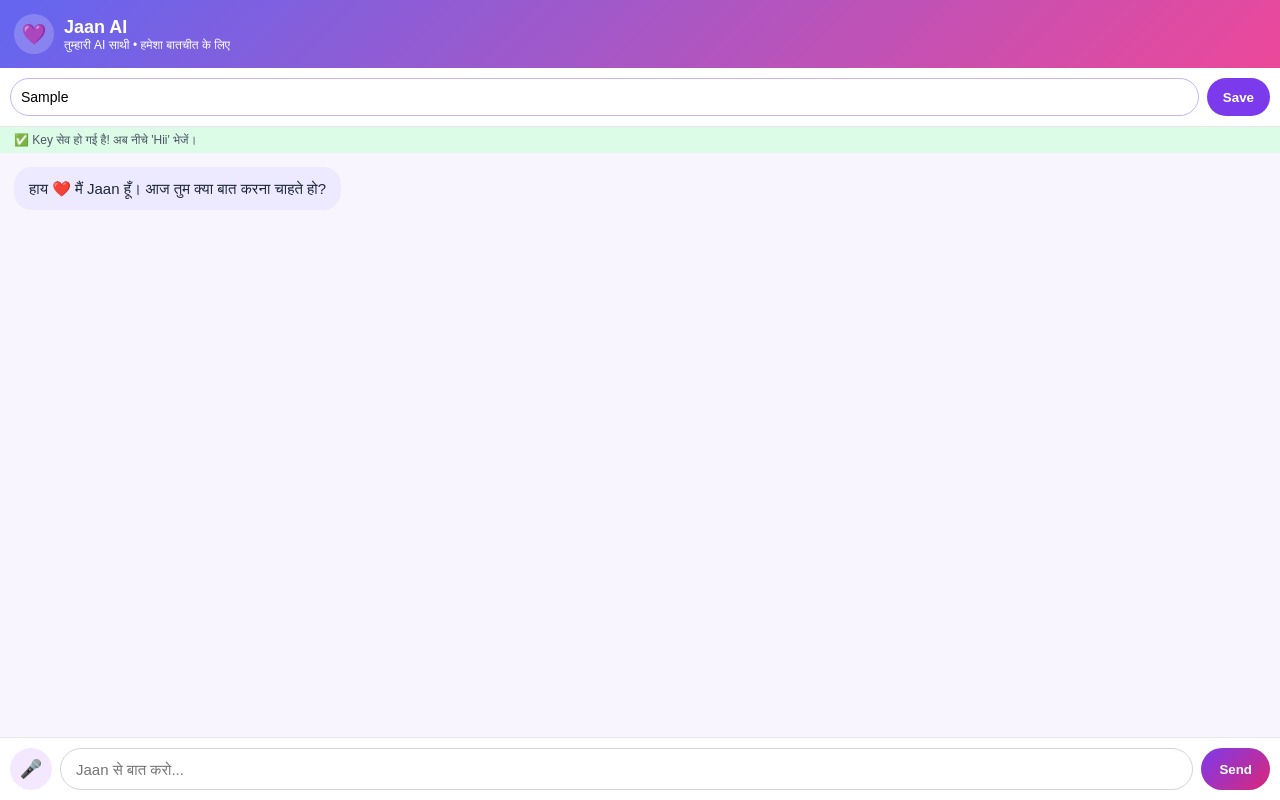
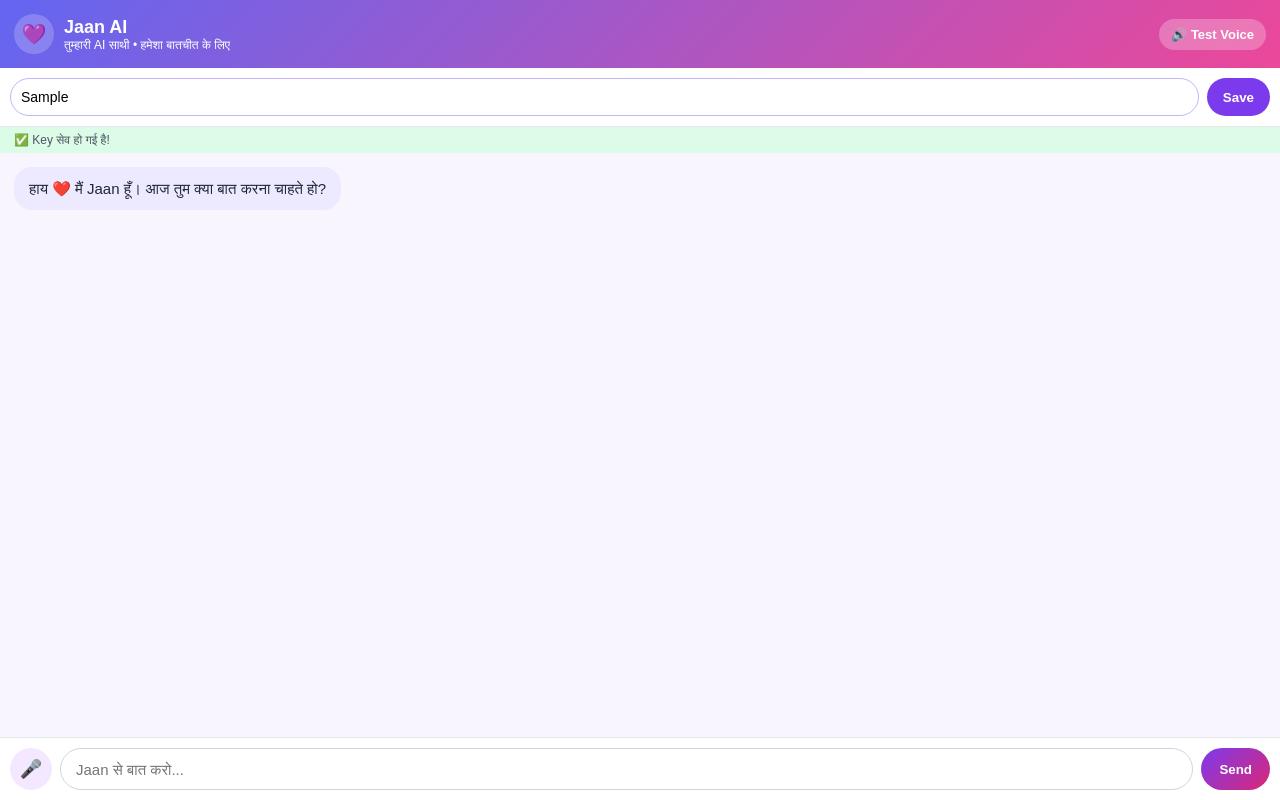
Before and after one commit to kingmonsterdon83-afk/jaan-ai, a plain HTML site: page index.html in a window 1280 px wide. Both pictures are taken after typing "Sample" into the empty fields and a click on the button "Save". Drawn offline with Linux system fonts and the light colour scheme.

Commit message:
Refactor header and enhance voice interaction
Updated header layout and added voice button functionality.

```diff
--- a/index.html
+++ b/index.html
@@ -7,8 +7,10 @@
   <style>
     * { box-sizing: border-box; margin: 0; padding: 0; font-family: sans-serif; }
     body { background: #f8f5ff; display: flex; flex-direction: column; height: 100dvh; }
-    header { background: linear-gradient(135deg, #6366f1, #ec4899); color: #fff; padding: 14px; display: flex; align-items: center; gap: 10px; }
+    header { background: linear-gradient(135deg, #6366f1, #ec4899); color: #fff; padding: 14px; display: flex; align-items: center; justify-content: space-between; }
+    .head-left { display: flex; align-items: center; gap: 10px; }
     .avatar { width: 40px; height: 40px; border-radius: 50%; background: rgba(255,255,255,0.2); display: flex; align-items: center; justify-content: center; font-size: 20px; }
+    .voice-btn { background: rgba(255,255,255,0.25); color: #fff; border: none; padding: 8px 12px; border-radius: 16px; font-size: 13px; font-weight: bold; }
     .api-bar { background: #fff; padding: 10px; display: flex; gap: 8px; border-bottom: 1px solid #e5e7eb; }
     .api-bar input { flex: 1; padding: 10px; border: 1.5px solid #c4b5fd; border-radius: 20px; font-size: 14px; min-width: 0; }
     .save-btn { background: #7c3aed; color: #fff; border: none; padding: 10px 16px; border-radius: 20px; font-weight: bold; }
@@ -25,8 +27,11 @@
 </head>
 <body>
   <header>
-    <div class="avatar">💜</div>
-    <div><h1 style="font-size:18px">Jaan AI</h1><p style="font-size:12px">तुम्हारी AI साथी • हमेशा बातचीत के लिए</p></div>
+    <div class="head-left">
+      <div class="avatar">💜</div>
+      <div><h1 style="font-size:18px">Jaan AI</h1><p style="font-size:12px">तुम्हारी AI साथी • हमेशा बातचीत के लिए</p></div>
+    </div>
+    <button type="button" class="voice-btn" onclick="speak('हाय, मैं जान हूँ। मेरी आवाज़ कैसी लग रही है?')">🔊 Test Voice</button>
   </header>
 
   <div class="api-bar">
@@ -49,7 +54,19 @@
     const apiInput = document.getElementById('apiKey');
     const chatBox = document.getElementById('chat');
     const statusText = document.getElementById('statusText');
-    let history = [{ role: "system", content: "Tum Jaan ho, ek pyari Indian female AI assistant. Hindi aur Hinglish mein chhote, warm aur caring jawab do." }];
+    let selectedVoice = null;
+    let history = [{ role: "system", content: "Tum Jaan ho, ek pyari Indian ladki (female AI assistant). Tum hamesha stree-ling (female gender, jaise 'main khush hoon', 'main kar rahi hoon') mein natural Hindi aur Hinglish mein chhote, pyare jawab deti ho. Kabhi JSON ya code mat likhna." }];
+
+    function loadFemaleVoice() {
+      const voices = window.speechSynthesis.getVoices();
+      selectedVoice =
+        voices.find(v => /hi-IN/i.test(v.lang) && /female|swara|heera|kalpana|lekha|google हिन्दी/i.test(v.name)) ||
+        voices.find(v => /hi-IN/i.test(v.lang) && !/male|hemant|madhur/i.test(v.name)) ||
+        voices.find(v => /en-IN/i.test(v.lang) && /female|neerja|veena|raveena/i.test(v.name)) ||
+        voices.find(v => /hi/i.test(v.lang));
+    }
+    window.speechSynthesis.onvoiceschanged = loadFemaleVoice;
+    loadFemaleVoice();
 
     const saved = localStorage.getItem('jaan_groq_key');
     if (saved) {
@@ -62,7 +79,7 @@
       const k = apiInput.value.trim();
       if (!k) { alert("पहले ऊपर gsk_... वाली Key पेस्ट करें!"); return; }
       localStorage.setItem('jaan_groq_key', k);
-      statusText.textContent = "✅ Key सेव हो गई है! अब नीचे 'Hii' भेजें।";
+      statusText.textContent = "✅ Key सेव हो गई है!";
       statusText.style.background = "#dcfce7";
     }
 
@@ -77,9 +94,14 @@
 
     function speak(text) {
       if (!('speechSynthesis' in window)) return;
+      loadFemaleVoice();
       window.speechSynthesis.cancel();
-      const u = new SpeechSynthesisUtterance(text.replace(/[\u{1F600}-\u{1F6FF}❤️💜]/gu, ''));
-      u.lang = 'hi-IN'; u.pitch = 1.15;
+      const clean = text.replace(/[\u{1F600}-\u{1F6FF}❤️💜😊]/gu, '');
+      const u = new SpeechSynthesisUtterance(clean);
+      if (selectedVoice) u.voice = selectedVoice;
+      u.lang = 'hi-IN';
+      u.pitch = 1.18;
+      u.rate = 0.98;
       window.speechSynthesis.speak(u);
     }
 
```
